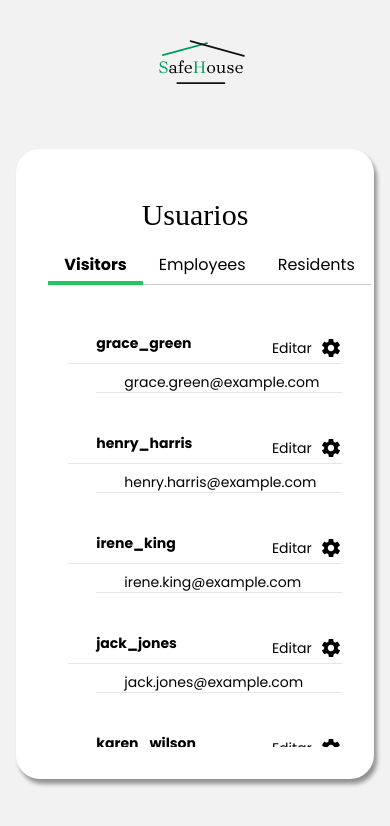
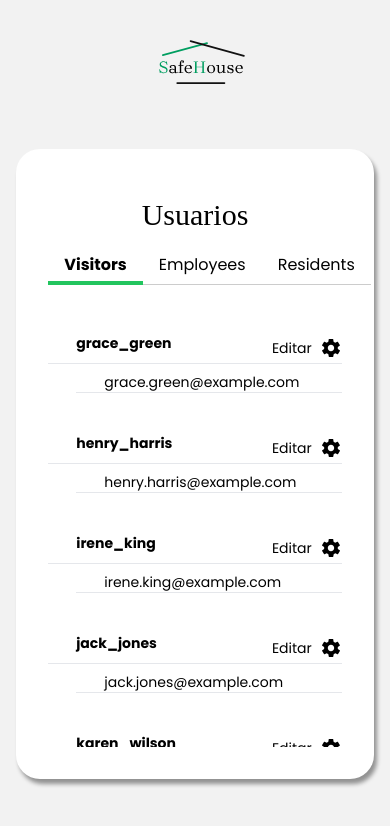
Before and after one commit to Fabio-Alfredo/deploy_definit, a React (Vite) app in the folder safeHouse-frontEnd/: page / in a window 390 px wide. Shown: the top 826 px of the page. Built offline with nearby package versions, Linux system fonts and the light colour scheme; a web font is replaced by a local one.

Commit message:
add: margin of list :art:

```diff
--- a/safeHouse-frontEnd/src/components/ListViewComponents/ListContainer.jsx
+++ b/safeHouse-frontEnd/src/components/ListViewComponents/ListContainer.jsx
@@ -32,7 +32,7 @@ const ListContainer = () => {
                 <TabOpt toggle={toggle} setToggle={setToggle} />
             </div>
 
-            <div className="overflow-y-auto max-h-[50vh] ml-5 " id="scroll-container">
+            <div className="overflow-y-auto max-h-[50vh] sm:ml-5 " id="scroll-container">
                 {toggle === 1 && (
                     <div id="visitors">
                         {users.filter(user => user.rol ==='user' ).map((user) => (
--- a/safeHouse-frontEnd/src/components/adminHousesComponents/VisitorsList.jsx
+++ b/safeHouse-frontEnd/src/components/adminHousesComponents/VisitorsList.jsx
@@ -14,11 +14,11 @@ const VisitorsList = ({ user }) => {
                         <IoMdSettings className='text-3xl pl-2 ' />
                     </div>
                 </div>
-                <hr className='w-full bg-black  sm:h-1 h-[0%]' />
+                <hr className='w-full bg-black  sm:h-[2px] h-[1px]' />
                 <p className="pl-14 pt-2">
                     {user.email}
                 </p>
-                <hr className='npm ml-7  bg-black  sm:h-1 h-[0%] mb-8' />
+                <hr className='npm ml-7  bg-black   mb-8' />
 
             </li>
 
```
